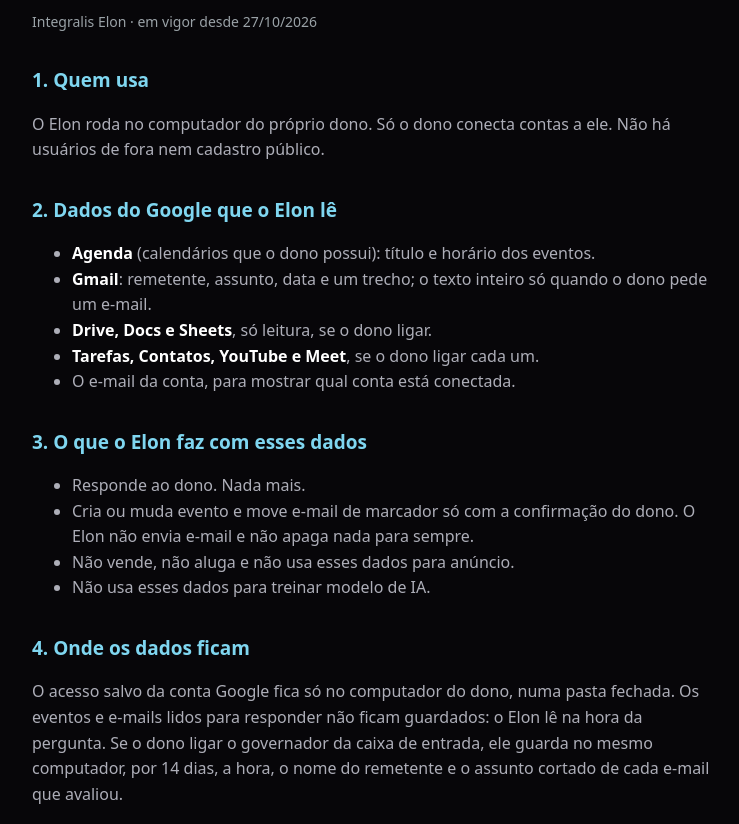
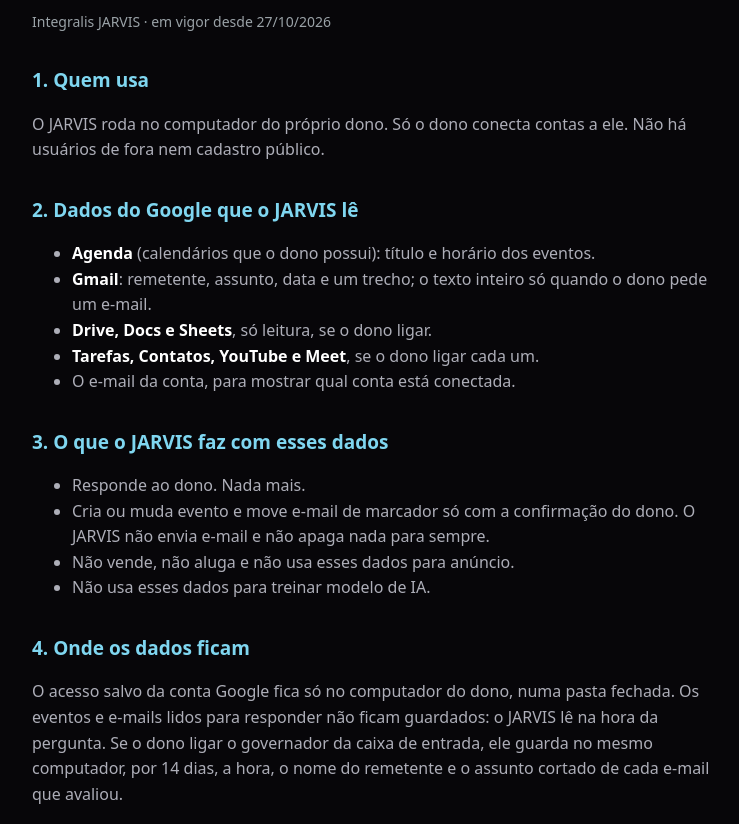
Before and after one commit to PauloCambraia/elon-site, a plain HTML site: page privacidade.html in a window 1280 px wide. Shown: the part 128-952 px from the top of the page, without its empty margins (264-1003 px from the left). Drawn offline with Linux system fonts and the light colour scheme.

Commit message:
Site: nome público JARVIS no lugar de Elon (privacidade.html)
Co-Authored-By: Claude Opus 5.5 <noreply@anthropic.com>

```diff
--- a/privacidade.html
+++ b/privacidade.html
@@ -3,20 +3,20 @@
 <head>
 <meta charset="utf-8">
 <meta name="viewport" content="width=device-width, initial-scale=1">
-<title>Privacidade do Elon</title>
-<meta name="description" content="Política de privacidade do Integralis Elon.">
+<title>Privacidade do JARVIS</title>
+<meta name="description" content="Política de privacidade do Integralis JARVIS.">
 <link rel="stylesheet" href="estilo.css">
 </head>
 <body>
 <main>
   <p class="marca"><b>INTEGRALIS</b> <span>LABS</span></p>
   <h1>Política de privacidade</h1>
-  <p class="pe">Integralis Elon · em vigor desde 27/10/2026</p>
+  <p class="pe">Integralis JARVIS · em vigor desde 27/10/2026</p>
 
   <h2>1. Quem usa</h2>
-  <p>O Elon roda no computador do próprio dono. Só o dono conecta contas a ele. Não há usuários de fora nem cadastro público.</p>
+  <p>O JARVIS roda no computador do próprio dono. Só o dono conecta contas a ele. Não há usuários de fora nem cadastro público.</p>
 
-  <h2>2. Dados do Google que o Elon lê</h2>
+  <h2>2. Dados do Google que o JARVIS lê</h2>
   <ul>
     <li><b>Agenda</b> (calendários que o dono possui): título e horário dos eventos.</li>
     <li><b>Gmail</b>: remetente, assunto, data e um trecho; o texto inteiro só quando o dono pede um e-mail.</li>
@@ -25,19 +25,19 @@
     <li>O e-mail da conta, para mostrar qual conta está conectada.</li>
   </ul>
 
-  <h2>3. O que o Elon faz com esses dados</h2>
+  <h2>3. O que o JARVIS faz com esses dados</h2>
   <ul>
     <li>Responde ao dono. Nada mais.</li>
-    <li>Cria ou muda evento e move e-mail de marcador só com a confirmação do dono. O Elon não envia e-mail e não apaga nada para sempre.</li>
+    <li>Cria ou muda evento e move e-mail de marcador só com a confirmação do dono. O JARVIS não envia e-mail e não apaga nada para sempre.</li>
     <li>Não vende, não aluga e não usa esses dados para anúncio.</li>
     <li>Não usa esses dados para treinar modelo de IA.</li>
   </ul>
 
   <h2>4. Onde os dados ficam</h2>
-  <p>O acesso salvo da conta Google fica só no computador do dono, numa pasta fechada. Os eventos e e-mails lidos para responder não ficam guardados: o Elon lê na hora da pergunta. Se o dono ligar o governador da caixa de entrada, ele guarda no mesmo computador, por 14 dias, a hora, o nome do remetente e o assunto cortado de cada e-mail que avaliou.</p>
+  <p>O acesso salvo da conta Google fica só no computador do dono, numa pasta fechada. Os eventos e e-mails lidos para responder não ficam guardados: o JARVIS lê na hora da pergunta. Se o dono ligar o governador da caixa de entrada, ele guarda no mesmo computador, por 14 dias, a hora, o nome do remetente e o assunto cortado de cada e-mail que avaliou.</p>
 
   <h2>5. Para quem os dados vão</h2>
-  <p>Para responder, o Elon manda a pergunta do dono e o trecho lido ao modelo de IA que ele escolheu: a Integralis (integralislabs.com) ou a Anthropic. O dono pode ligar também:</p>
+  <p>Para responder, o JARVIS manda a pergunta do dono e o trecho lido ao modelo de IA que ele escolheu: a Integralis (integralislabs.com) ou a Anthropic. O dono pode ligar também:</p>
   <ul>
     <li>a voz da Microsoft Azure, que recebe a frase falada;</li>
     <li>o Jev (TypeSafe AI), que recebe nome, assunto e trecho dos e-mails novos;</li>
@@ -51,7 +51,7 @@
 
   <h2>7. Como tirar o acesso</h2>
   <ul>
-    <li>No Elon: armário, "Desconectar". O Elon revoga o acesso no Google e apaga o que guardou.</li>
+    <li>No JARVIS: armário, "Desconectar". O JARVIS revoga o acesso no Google e apaga o que guardou.</li>
     <li>No Google: <a href="https://myaccount.google.com/permissions">myaccount.google.com/permissions</a>.</li>
   </ul>
 
```
